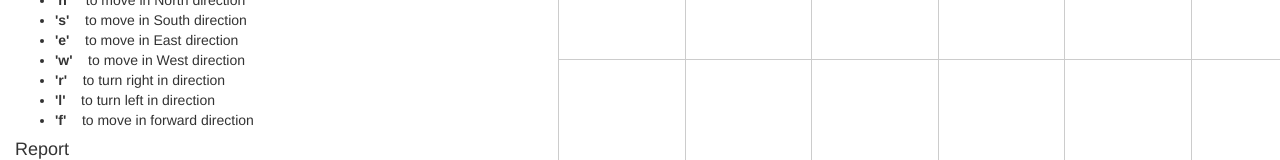
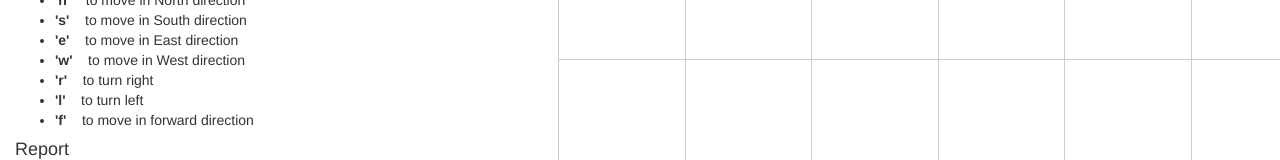
Before and after one commit to safranali/roverbot, a website: page index.html in a window 1280 px wide. Shown: the part 331-491 px from the top of the page. Drawn offline with nearby package versions, Linux system fonts and the light colour scheme.

Commit message:
UPDATED: index file.

```diff
--- a/index.html
+++ b/index.html
@@ -76,8 +76,8 @@
                 <li><b>'s'</b>&nbsp;&nbsp;&nbsp; to move in South direction</li>
                 <li><b>'e'</b>&nbsp;&nbsp;&nbsp; to move in East direction</li>
                 <li><b>'w'</b>&nbsp;&nbsp;&nbsp; to move in West direction</li>
-                <li><b>'r'</b>&nbsp;&nbsp;&nbsp; to turn right in direction</li>
-                <li><b>'l'</b>&nbsp;&nbsp;&nbsp; to turn left in direction</li>
+                <li><b>'r'</b>&nbsp;&nbsp;&nbsp; to turn right</li>
+                <li><b>'l'</b>&nbsp;&nbsp;&nbsp; to turn left</li>
                 <li><b>'f'</b>&nbsp;&nbsp;&nbsp; to move in forward direction</li>
               </ul>
             </div>
```
Also changed, not shown: README.md.
